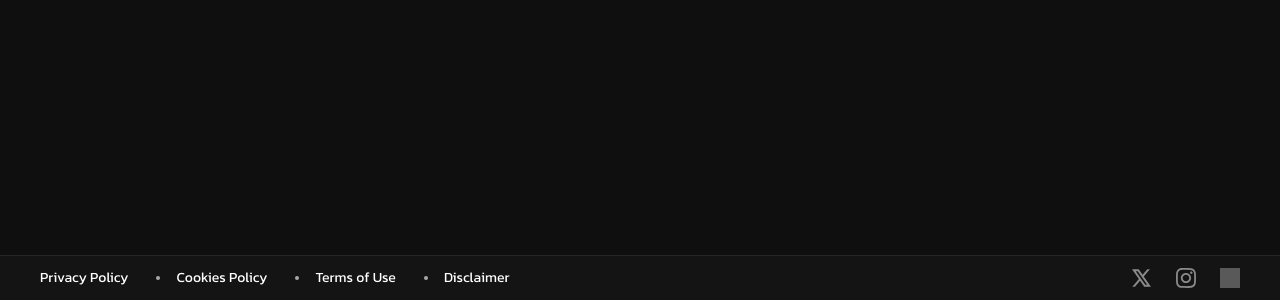
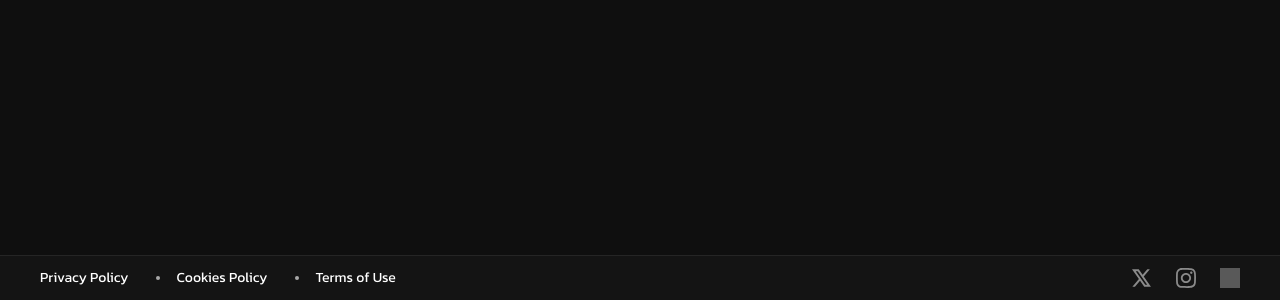
Before and after one commit to IntownNFT/TraddooMain, a React (Vite) app: page / in a window 1280 px wide. Shown: the part 5538-5838 px from the top of the page. Built offline with nearby package versions, Linux system fonts and the light colour scheme; grey boxes are pictures that could not be loaded.

Commit message:
Remove disclaimer from Footer

```diff
--- a/src/components/Footer.tsx
+++ b/src/components/Footer.tsx
@@ -4,14 +4,6 @@ import InstaIcon from "../assets/instagram.svg";
 import DiscordIcon from "../assets/discord.svg";
 
 const footerLinks = [
-  // {
-  //   text: "Documentation",
-  //   link: "/documentation",
-  // },
-  // {
-  //   text: "Governance",
-  //   link: "/governance",
-  // },
   {
     text: "Privacy Policy",
     link: "/privacy-policy",
@@ -24,10 +16,18 @@ const footerLinks = [
     text: "Terms of Use",
     link: "/terms-of-use",
   },
-  {
-    text: "Disclaimer",
-    link: "/disclaimer",
-  },
+  // {
+  //   text: "Documentation",
+  //   link: "/documentation",
+  // },
+  // {
+  //   text: "Governance",
+  //   link: "/governance",
+  // },
+  // {
+  //   text: "Disclaimer",
+  //   link: "/disclaimer",
+  // },
 ];
 
 const socialLinks = [
```
